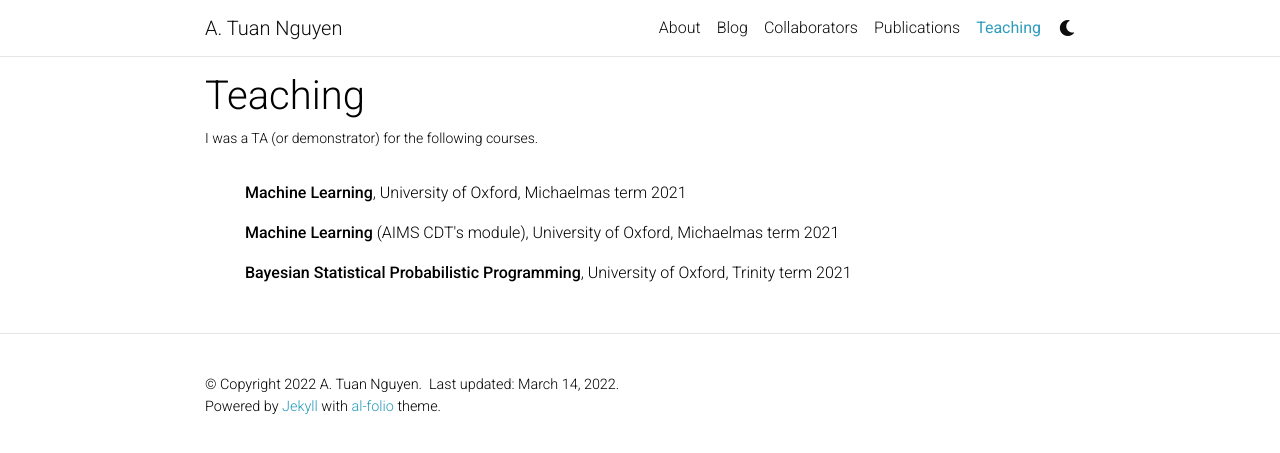
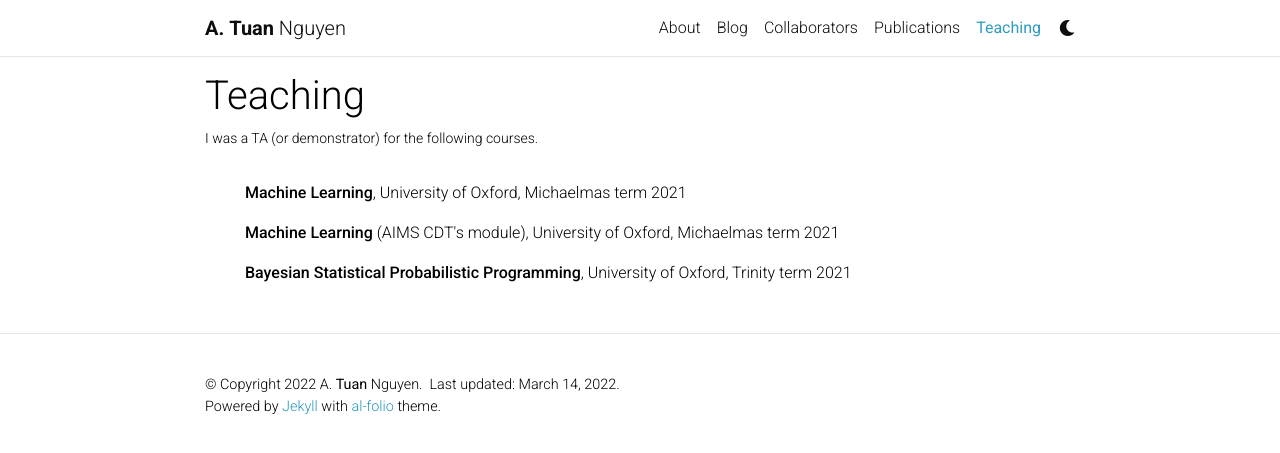
Before and after one commit to atuannguyen/atuannguyen.github.io, a Jekyll site: the page built from _pages/teaching.md, in a window 1280 px wide. Shown: the top 453 px of the page. Built offline with Jekyll 4.4.1, drawn with Linux system fonts in a browser that asks for light colours; nearby versions of some CDN libraries; full-size pictures stand in for the smaller copies a plugin makes; comment, search, counter and statistics services are not loaded; a style sheet for code colours, icons or effects is not loaded; some of the changed lines change nothing that is shown.

Commit message:
tuancommit

```diff
--- a/_config.yml
+++ b/_config.yml
@@ -2,8 +2,8 @@
 # Site settings
 # -----------------------------------------------------------------------------
 
-title: A. Tuan Nguyen # the website title (if blank, full name will be used instead)
-first_name: A. Tuan
+title: blank # the website title (if blank, full name will be used instead)
+first_name: A. <b>Tuan</b>
 middle_name:
 last_name: Nguyen
 email: tuan@robots.ox.ac.uk
@@ -17,7 +17,7 @@ lang: en # the language of your site (for example: en, fr, cn, ru, etc.)
 icon: /assets/img/ox_icon.png # the emoji used as the favicon
 use_custom_favicon: true # if this is true, you can set favicon path instead of using default emoji
 
-url: https://atuannguyen.com/ # the base hostname & protocol for your site
+url: https://atuannguyen.com # the base hostname & protocol for your site
 baseurl:  # the subpath of your site, e.g. /blog/
 last_updated: True # set to true if you want to display last updated in the footer
 impressum_path:  # set to path to include impressum link in the footer, use the same path as permalink in a page, helps to conform with EU GDPR
```
